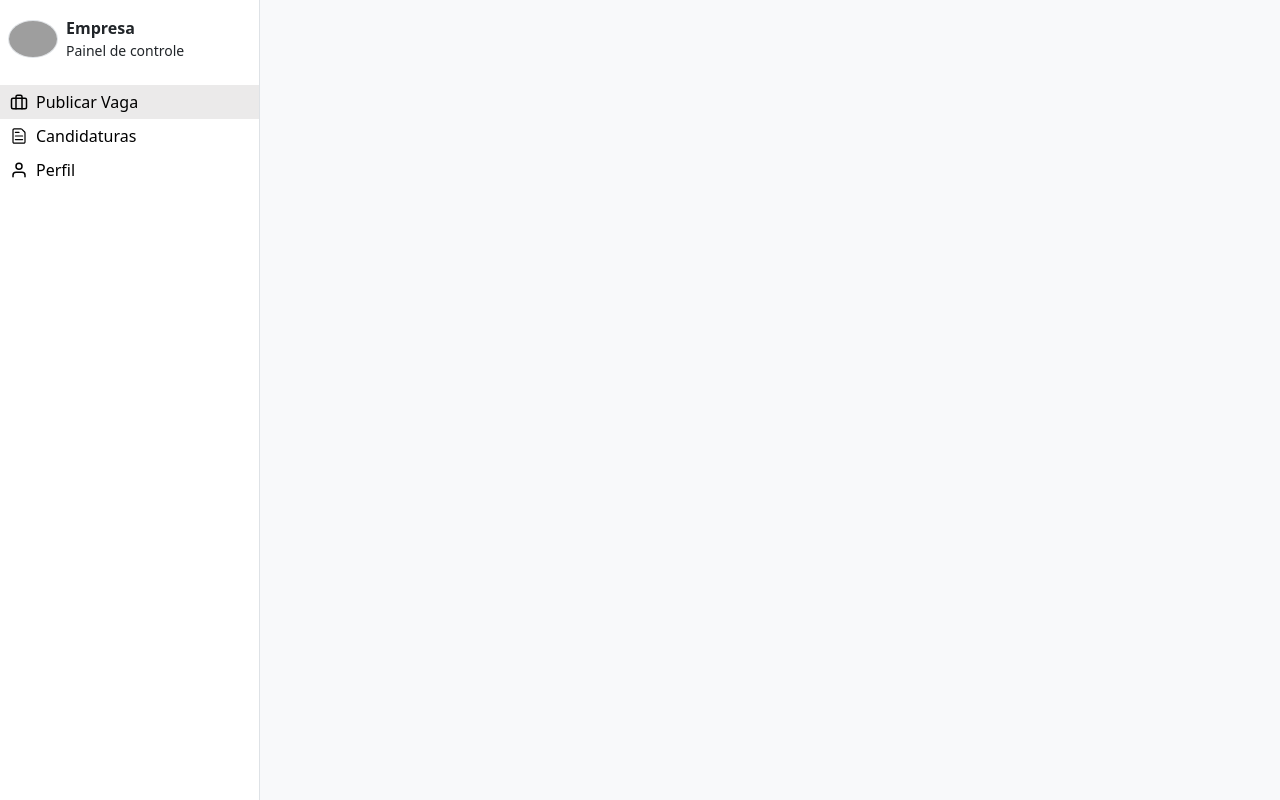
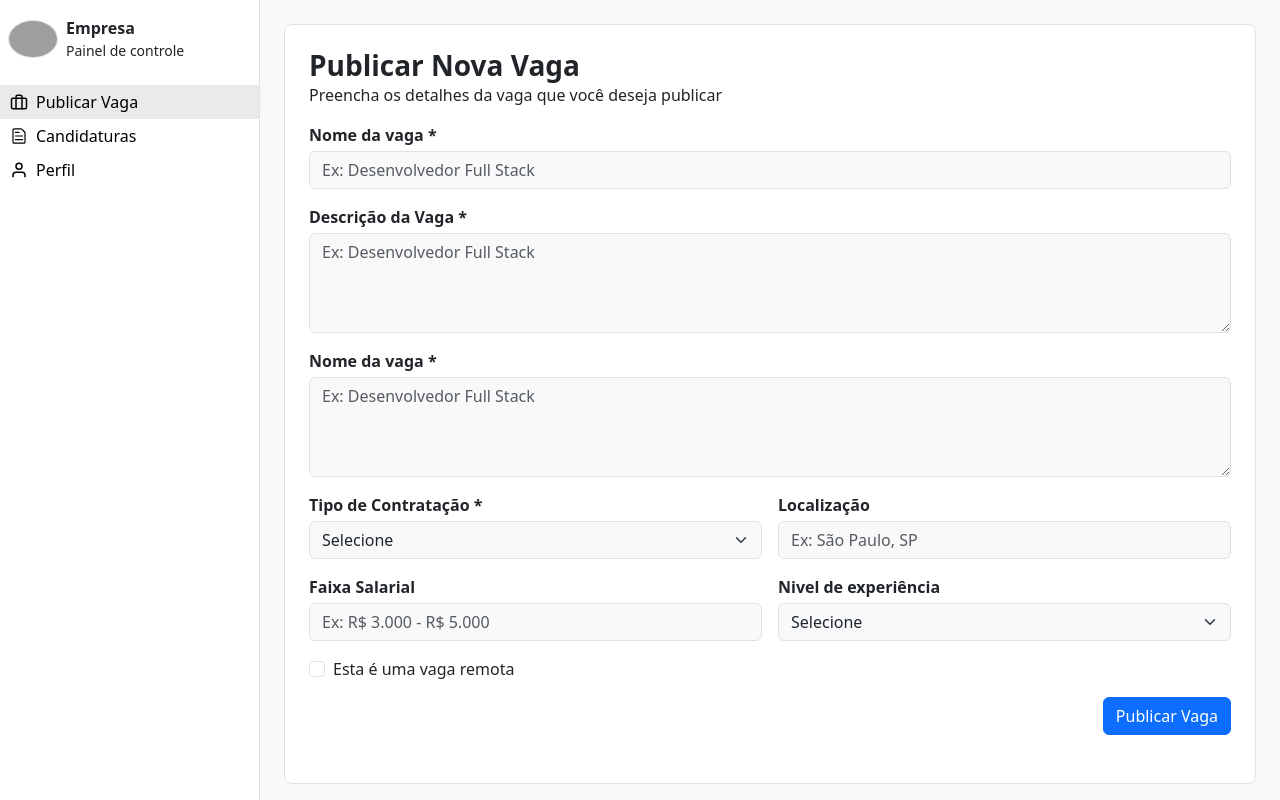
Before and after one commit to LuizFelipe-Chiconelli/-integrator_2025, a React (Vite) app in the folder conectando-talentos/frontend/: page /dashboard/publicar-vaga in a window 1280 px wide. Built offline with nearby package versions, Linux system fonts and the light colour scheme; grey boxes are pictures that could not be loaded.

Commit message:
formulario de vagas

```diff
--- /dev/null
+++ b/conectando-talentos/frontend/src/components/all/check.tsx
@@ -0,0 +1,19 @@
+import { Form } from "react-bootstrap"
+
+interface Props {
+    controlId: string,
+    label: string,
+    required?: boolean
+}
+
+export default function Check({ controlId, label, required }: Props) {
+    return (
+        <Form.Group controlId={controlId} className="mb-3">
+            <Form.Check
+                type="checkbox"
+                label={label}
+                {...required ? {required} : {}}
+            />
+        </Form.Group>
+    )
+}
--- /dev/null
+++ b/conectando-talentos/frontend/src/components/all/select.tsx
@@ -0,0 +1,23 @@
+import { Form } from "react-bootstrap"
+
+interface Props {
+    controlId: string,
+    label: string,
+    placeholder: string,
+    required?: boolean
+}
+
+export default function Select({ controlId, label, placeholder, required }: Props) {
+    return (
+        <Form.Group controlId={controlId} className="mb-3">
+            <Form.Label className="fw-semibold mb-1">{label}</Form.Label>
+            <Form.Select
+                className="bg-light"
+                defaultValue="null"
+                {...required ? {required} : {}}
+            >
+                <option value="null">{placeholder}</option>
+            </Form.Select>
+        </Form.Group>
+    )
+}
--- /dev/null
+++ b/conectando-talentos/frontend/src/components/all/textarea.tsx
@@ -0,0 +1,23 @@
+import { Form } from "react-bootstrap"
+
+interface Props {
+    controlId: string,
+    label: string,
+    placeholder: string,
+    required?: boolean
+}
+
+export default function TextArea({ controlId, label, placeholder, required }: Props) {
+    return (
+        <Form.Group controlId={controlId} className="mb-3">
+            <Form.Label className="fw-semibold mb-1">{label}</Form.Label>
+            <Form.Control
+                as="textarea"
+                placeholder={placeholder}
+                className="bg-light"
+                style={{ height: "100px" }}
+                {...required ? {required} : {}}
+            />
+        </Form.Group>
+    )
+}
--- /dev/null
+++ b/conectando-talentos/frontend/src/components/all/textinput.tsx
@@ -0,0 +1,22 @@
+import { Form } from "react-bootstrap"
+
+interface Props {
+    controlId: string,
+    label: string,
+    placeholder: string,
+    required?: boolean
+}
+
+export default function TextInput({ controlId, label, placeholder, required }: Props) {
+    return (
+        <Form.Group controlId={controlId} className="mb-3">
+            <Form.Label className="fw-semibold mb-1">{label}</Form.Label>
+            <Form.Control
+                type="text"
+                placeholder={placeholder}
+                className="bg-light"
+                {...required ? {required} : {}}
+            />
+        </Form.Group>
+    )
+}
--- a/conectando-talentos/frontend/src/components/layouts/dashboard.tsx
+++ b/conectando-talentos/frontend/src/components/layouts/dashboard.tsx
@@ -4,7 +4,10 @@ import Sidebar from "../sidebar/sidebar"
 
 export default function DashboardLayout() {
     return (
-        <div className="bg-light overflow-hidden" style={{ height: "100vh", width: "100vw" }}>
+        <div
+            className="bg-light d-flex justify-content-start overflow-hidden"
+            style={{ height: "100vh", width: "100vw" }}
+        >
             <Sidebar />
             <Outlet />
         </div>
--- /dev/null
+++ b/conectando-talentos/frontend/src/components/sections/vacancyform/vacancyform.tsx
@@ -0,0 +1,82 @@
+import { Button, Form } from "react-bootstrap"
+
+import Select from "../../all/select"
+import TextArea from "../../all/textarea"
+import TextInput from "../../all/textinput"
+import Check from "../../all/check"
+
+export default function VacancyForm() {
+    return (
+        <Form className="mt-3">
+            <TextInput
+                controlId="vagaNome"
+                label="Nome da vaga *"
+                placeholder="Ex: Desenvolvedor Full Stack"
+                required
+            />
+
+            <TextArea
+                controlId="vagaDesc"
+                label="Descrição da Vaga *"
+                placeholder="Ex: Desenvolvedor Full Stack"
+                required
+            />
+
+            <TextArea
+                controlId="vagaNome"
+                label="Nome da vaga *"
+                placeholder="Ex: Desenvolvedor Full Stack"
+                required
+            />
+
+            <div className="w-100 row row-cols-2 mx-auto">
+                <div className="ps-0 pe-2">
+                    <Select
+                        controlId="vagaTipo"
+                        label="Tipo de Contratação *"
+                        placeholder="Selecione"
+                        required
+                    />
+                </div>
+
+                <div className="ps-2 pe-0">
+                    <TextInput
+                        controlId="vagaLocal"
+                        label="Localização"
+                        placeholder="Ex: São Paulo, SP"
+                    />
+                </div>
+            </div>
+
+            <div className="w-100 row row-cols-2 mx-auto">
+                <div className="ps-0 pe-2">
+                    <TextInput
+                        controlId="vagaSalario"
+                        label="Faixa Salarial"
+                        placeholder="Ex: R$ 3.000 - R$ 5.000"
+                    />
+                </div>
+
+                <div className="ps-2 pe-0">
+                    <Select
+                        controlId="vagaExp"
+                        label="Nivel de experiência"
+                        placeholder="Selecione"
+                        required
+                    />
+                </div>
+            </div>
+
+            <div className="">
+                <Check
+                    controlId="vagaExp"
+                    label="Esta é uma vaga remota"
+                />
+            </div>
+
+            <div className="d-flex justify-content-end mb-4">
+                <Button>Publicar Vaga</Button>
+            </div>
+        </Form>
+    )
+}
--- a/conectando-talentos/frontend/src/components/sidebar/sidebar.tsx
+++ b/conectando-talentos/frontend/src/components/sidebar/sidebar.tsx
@@ -5,7 +5,7 @@ export default function Sidebar() {
     return (
         <aside
             className="bg-white h-100 d-flex flex-column border-end pt-3"
-            style={{ width: "260px" }}
+            style={{ width: "260px", minWidth: "260px" }}
         >
             <Profile />
             <Menu />
--- a/conectando-talentos/frontend/src/pages/(dashboard)/publish-vacancy/page.tsx
+++ b/conectando-talentos/frontend/src/pages/(dashboard)/publish-vacancy/page.tsx
@@ -1,5 +1,15 @@
+import { Container } from "react-bootstrap"
+import VacancyForm from "../../../components/sections/vacancyform/vacancyform"
+
 export default function PublishVacancy() {
     return (
-        <main></main>
+        <main className="w-100 d-flex flex-column justify-content-start align-items-center overflow-y-auto p-4">
+            <Container fluid className="bg-white border rounded-3 p-4">
+                <h1 className="fs-3 fw-bold m-0">Publicar Nova Vaga</h1>
+                <span>Preencha os detalhes da vaga que você deseja publicar</span>
+
+                <VacancyForm />
+            </Container>
+        </main>
     )
 }
```
